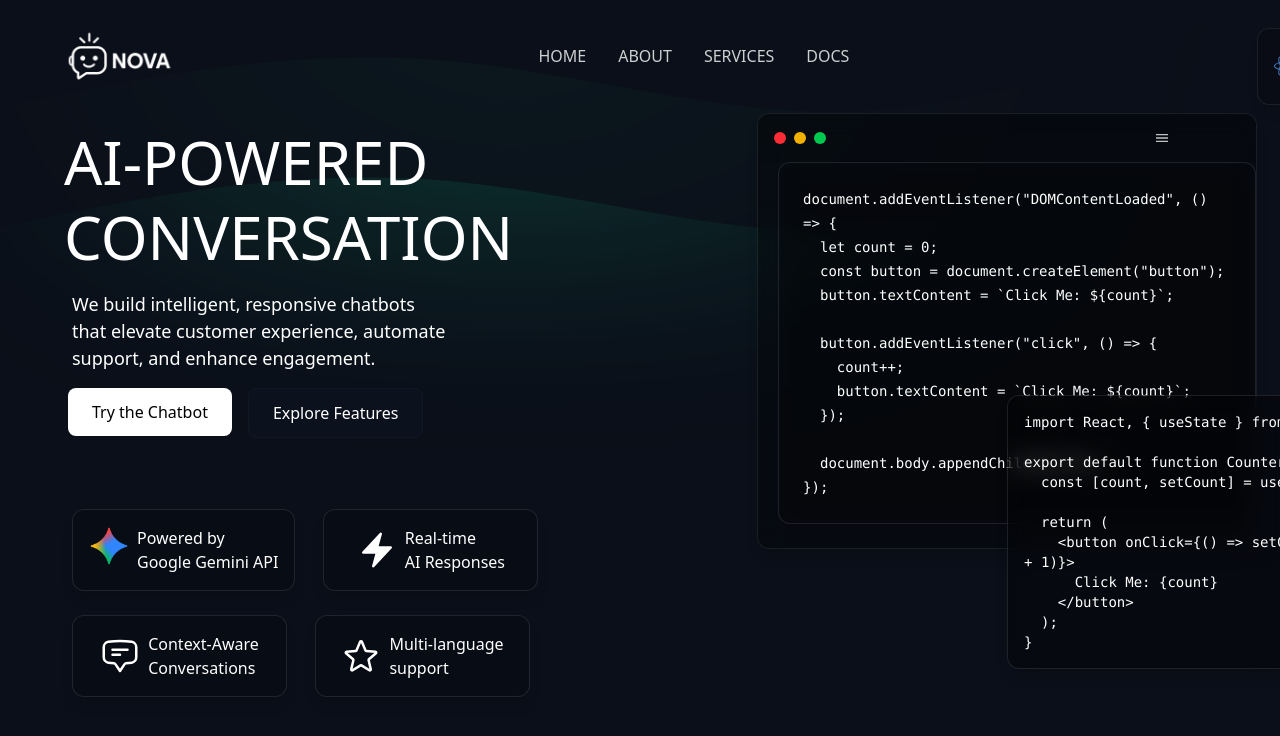
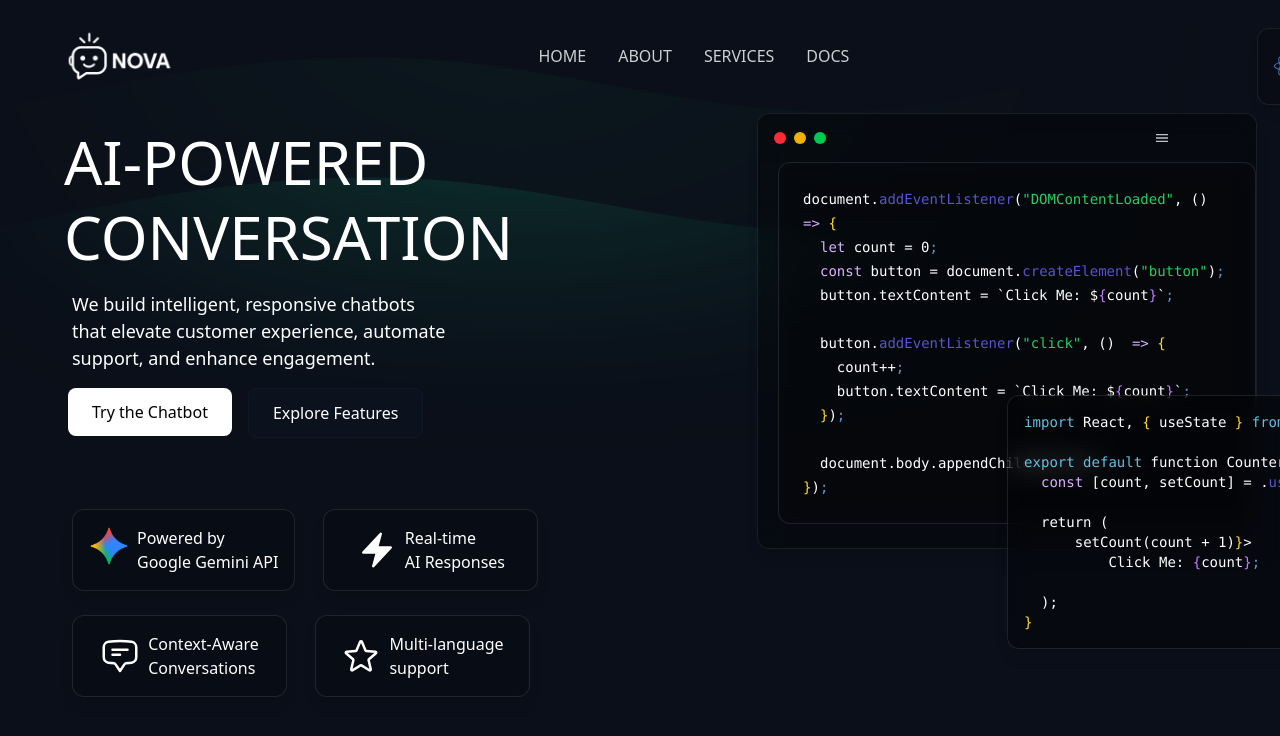
Before and after one commit to nitin102005/AI-Chatbot-NOVA-, a React app: page / in a window 1280 px wide. Shown: the top 736 px of the page. Built offline with nearby package versions, Linux system fonts and the light colour scheme; the HTML template or start-up script is replaced by a standard one.

Commit message:
Update Home.jsx

```diff
--- a/src/components/Home.jsx
+++ b/src/components/Home.jsx
@@ -53,39 +53,46 @@ const Home = ({ onTryChatbot }) => {
 
     {/* Code content */}
     <div className='p-2 w-fit bg-black/5 backdrop-blur-md rounded-xl border border-white/10 shadow-lg ml-5 '>
-    <pre className="p-4 text-sm leading-6 whitespace-pre-wrap">
-{`document.addEventListener("DOMContentLoaded", () => {
-  let count = 0;
-  const button = document.createElement("button");
-  button.textContent = \`Click Me: \${count}\`;
+  <pre className="p-4 text-sm leading-6 whitespace-pre-wrap"
+       dangerouslySetInnerHTML={{
+         __html: `document.<span class="text-[#5854cd]">addEventListener</span>(<span class="text-[#21d062]">"DOMContentLoaded"</span>, ()  <span class="text-purple-300">=></span> <span class="text-yellow-300">{</span>
+  <span class="text-purple-300">let</span> count = 0<span class="text-[#569CD6]">;</span>
+  <span class="text-purple-300">const</span> button = document.<span class="text-[#5854cd]">createElement</span>(<span class="text-[#21d062]">"button"</span>)<span class="text-[#569CD6]">;</span>
+  button.textContent = \`Click Me: \$<span class="text-purple-400">{</span>count<span class="text-purple-400">}</span>\`<span class="text-[#569CD6]">;</span>
 
-  button.addEventListener("click", () => {
-    count++;
-    button.textContent = \`Click Me: \${count}\`;
-  });
+  button.<span class="text-[#5854cd]">addEventListener</span>(<span class="text-[#21d062]">"click"</span>, ()  <span class="text-purple-300">=></span> <span class="text-yellow-300">{</span>
+    count++<span class="text-[#569CD6]">;</span>
+    button.textContent = \`Click Me: \$<span class="text-purple-400">{</span>count<span class="text-purple-400">}</span>\`<span class="text-[#569CD6]">;</span>
+  <span class="text-yellow-300">}</span>)<span class="text-[#569CD6]">;</span>
 
-  document.body.appendChild(button);
-});`}
-    </pre>
-    </div>
+  document.body.appendChild(button)<span class="text-[#569CD6]">;</span>
+<span class="text-yellow-300">}</span>)<span class="text-[#569CD6]">;</span>`
+       }}>
+  </pre>
+</div>
+
   </div>
 
   {/* Child div overlapping */}
-  <div className="absolute top-1/2 mt-16 left-1/2 bg-black/36 backdrop-blur-md rounded-xl p-4 text-white font-mono w-[380px] border border-white/10 shadow-lg child">
-    <pre className="whitespace-pre-wrap text-sm">
-    {`import React, { useState } from "react";
+  <div className="absolute top-1/2 mt-16 left-1/2 bg-black/36 backdrop-blur-md rounded-xl p-4 text-white font-mono w-[380px] border border-white/10 shadow-lg">
+  <pre
+    className="whitespace-pre-wrap text-sm"
+    dangerouslySetInnerHTML={{
+      __html: `<span class="text-[#65bfe0]">import</span> React, <span class="text-yellow-300">{</span> useState <span class="text-yellow-300">}</span> <span class="text-[#65bfe0]">from</span> <span class="text-[#21d062]">"react"</span> <span class="text-[#569CD6]">;</span>
 
-export default function CounterButton() {
-  const [count, setCount] = useState(0);
+<span class="text-[#65bfe0]">export default</span> function CounterButton() <span class="text-yellow-300">{</span>
+  <span class="text-purple-300">const</span> [count, setCount] = .<span class="text-[#5854cd]">useState</span>(0)<span class="text-[#569CD6]">;</span>
 
   return (
-    <button onClick={() => setCount(count + 1)}>
-      Click Me: {count}
+    <button onClick =  () => setCount(count + 1)<span class="text-yellow-300">}</span>>
+      Click Me: <span class="text-purple-400">{</span>count<span class="text-purple-400">}</span>\<span class="text-[#569CD6]">;</span>
     </button>
   );
-}`}
-    </pre>
-  </div>
+<span class="text-yellow-300">}</span>`
+    }}
+  />
+</div>
+
 </div>
 
 
```
